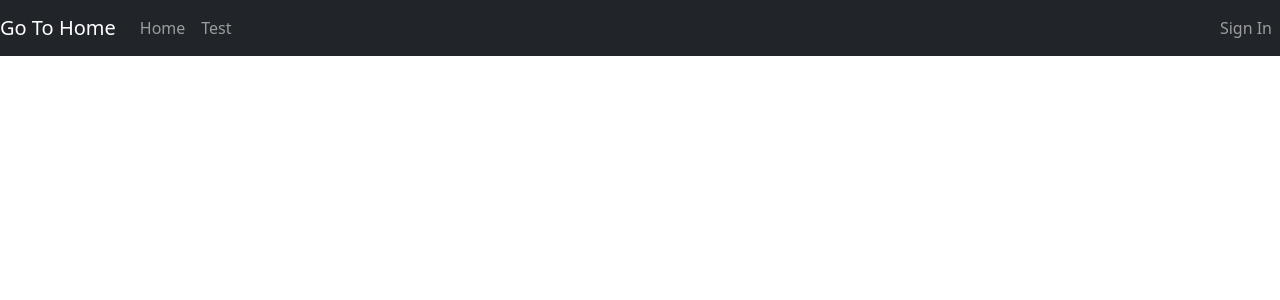
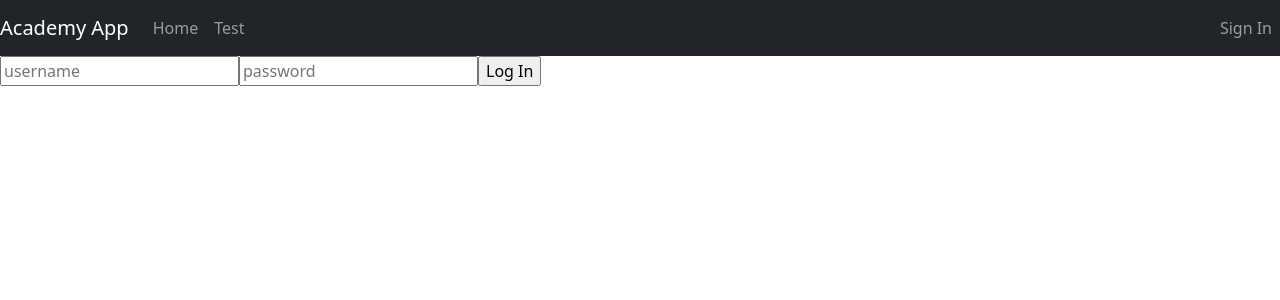
Before and after one commit to aisenkim/academy-frontend, a React (Create React App) app: page /#/signin in a window 1280 px wide. Shown: the top 300 px of the page. Built offline with nearby package versions, Linux system fonts and the light colour scheme.

Commit message:
got sending form data to backend to work

```diff
--- a/src/App.js
+++ b/src/App.js
@@ -3,6 +3,7 @@ import { HashRouter, Route } from "react-router-dom";
 import StartTest from "./routes/StartTest";
 import Home from "./routes/Home";
 import Navigation from "./components/Navigation";
+import Login from "./routes/Login";
 
 function App() {
   return (
@@ -10,6 +11,7 @@ function App() {
       <Navigation />
       <Route path="/" exact={true} component={Home} />
       <Route path="/startTest" component={StartTest} />
+      <Route path="/signin" component={Login} />
     </HashRouter>
   );
 }
--- a/src/components/Navigation.js
+++ b/src/components/Navigation.js
@@ -7,7 +7,7 @@ function Navigation() {
     <div>
       <Navbar collapseOnSelect bg="dark" variant="dark" expand="lg">
         <Navbar.Brand as={Link} to="/">
-          Go To Home
+          Academy App
         </Navbar.Brand>
         <Navbar.Toggle aria-controls="responsive-navbar-nav" />
         <Navbar.Collapse id="responsive-navbar-nav">
@@ -20,7 +20,7 @@ function Navigation() {
             </Nav.Link>
           </Nav>
           <Nav className="ms-auto">
-            <Nav.Link as={Link} to="/">
+            <Nav.Link as={Link} to="/signin">
               Sign In
             </Nav.Link>
           </Nav>
--- a/src/components/Question.js
+++ b/src/components/Question.js
@@ -2,25 +2,48 @@ import React from "react";
 import PropTypes from "prop-types";
 import { Form, Col, Row } from "react-bootstrap";
 
-function Question({ id, level, question_num, question, answer }) {
+class Question extends React.Component {
+  handleChange = (event) => {
+    this.props.onChange(event, this.props.index);
+  };
+  render() {
     return (
-    <Form.Group as={Row}>
+      <Form.Group as={Row} controlId={this.props.question_num}>
         <Form.Label column sm={2}>
-        {question_num}. {question}
+          {this.props.question_num}. {this.props.question}
         </Form.Label>
         <Col sm={10}>
-        <Form.Control type="text" placeholder="answer" />
+          <Form.Control
+            type="text"
+            placeholder="answer"
+            onChange={this.handleChange}
+            name={this.props.question_num}
+          />
         </Col>
       </Form.Group>
     );
   }
+}
 
-Question.propTypes = {
-  id: PropTypes.string,
-  level: PropTypes.string,
-  question_num: PropTypes.number.isRequired,
-  question: PropTypes.string.isRequired,
-  answer: PropTypes.string.isRequired,
-};
+// function Question({ id, level, question_num, question, answer, handleChange }) {
+//   return (
+//     <Form.Group as={Row} controlId={question_num}>
+//       <Form.Label column sm={2}>
+//         {question_num}. {question}
+//       </Form.Label>
+//       <Col sm={10}>
+//         <Form.Control type="text" placeholder="answer" />
+//       </Col>
+//     </Form.Group>
+//   );
+// }
+
+// Question.propTypes = {
+//   id: PropTypes.string,
+//   level: PropTypes.string,
+//   question_num: PropTypes.number.isRequired,
+//   question: PropTypes.string.isRequired,
+//   answer: PropTypes.string.isRequired,
+// };
 
 export default Question;
--- /dev/null
+++ b/src/routes/Login.js
@@ -0,0 +1,46 @@
+import axios from "axios";
+import React from "react";
+
+export default class Login extends React.Component {
+  onSubmit = async (event) => {
+    event.preventDefault();
+
+    const data = {
+      username: this.username,
+      password: this.password,
+    };
+
+    try {
+      const accessToken = await axios.post(
+        "http://localhost:3000/auth/signin",
+        data
+      );
+    } catch (error) {
+      console.log(error);
+    }
+  };
+
+  render() {
+    return (
+      <div>
+        <form onSubmit={this.onSubmit}>
+          <input
+            name="username"
+            type="text"
+            placeholder="username"
+            required
+            onChange={(e) => (this.username = e.target.value)}
+          />
+          <input
+            name="password"
+            type="password"
+            placeholder="password"
+            required
+            onChange={(e) => (this.password = e.target.value)}
+          />
+          <input type="submit" value="Log In" />
+        </form>
+      </div>
+    );
+  }
+}
--- a/src/routes/StartTest.js
+++ b/src/routes/StartTest.js
@@ -6,12 +6,31 @@ import { Form } from "react-bootstrap";
 class StartTest extends React.Component {
   state = {
     questions: [],
+    answers: [],
   };
 
   getQuestions = async () => {
     let questions = await axios.get("http://localhost:3000/testing?level=sp3");
     questions = questions.data;
-    this.setState({ questions });
+    let level = questions[0].level;
+    this.setState({ questions, level });
+  };
+
+  submitAnswers = async (event) => {
+    event.preventDefault();
+    // console.log(this.state.answers);
+    let answers = this.state.answers;
+    let level = this.state.level;
+    let data = { answers, level };
+    await axios.post("http://localhost:3000/testing/submitTest", data);
+  };
+
+  handleChange = (event, index) => {
+    // let { answers } = this.state;
+    // answers.push({ [event.target.name]: event.target.value });
+    let answers = [...this.state.answers];
+    answers[index] = { [event.target.name]: event.target.value };
+    this.setState({ ...this.state, answers });
   };
 
   componentDidMount() {
@@ -21,16 +40,21 @@ class StartTest extends React.Component {
   render() {
     const { questions } = this.state;
     return (
+      <form onSubmit={this.submitAnswers}>
         <Form.Group>
-        {questions.map((question) => (
+          {questions.map((question, i) => (
             <Question
               key={question.id}
               question_num={question.question_num}
               question={question.question}
               answer={question.answer}
+              onChange={this.handleChange}
+              index={i}
             />
           ))}
         </Form.Group>
+        <input type="submit" value="Submit" />
+      </form>
     );
   }
 }
```
Lines whose indentation alone changed are shown as unchanged.
